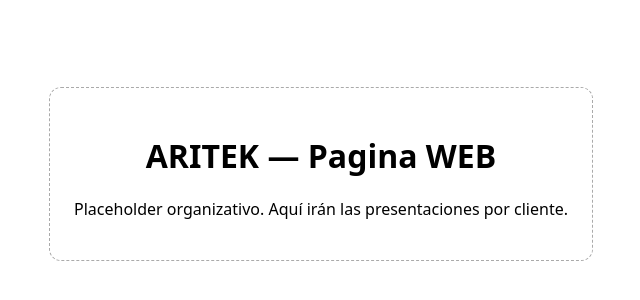
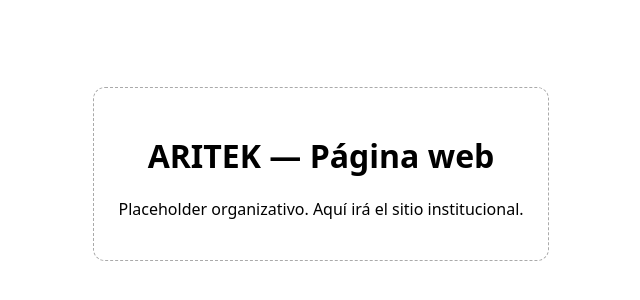
Before and after one commit to AritekSAS/pagina-web-aritek, a plain HTML site: page index.html in a window 1280 px wide. Shown: the part 226-526 px from the top of the page, without its empty margins (319-959 px from the left). Drawn offline with Linux system fonts and the light colour scheme.

Commit message:
prueba nueva

```diff
--- a/index.html
+++ b/index.html
@@ -3,13 +3,13 @@
 <head>
   <meta charset="utf-8" />
   <meta name="viewport" content="width=device-width, initial-scale=1" />
-  <title>ARITEK — Pagina WEB (placeholder)</title>
+  <title>ARITEK — Página web (placeholder)</title>
   <style>body{font-family:system-ui,Segoe UI,Roboto,Arial,sans-serif;display:grid;place-items:center;height:100dvh;margin:0}main{max-width:700px;padding:24px;text-align:center;border:1px dashed #aaa;border-radius:12px}</style>
 </head>
 <body>
   <main>
-    <h1>ARITEK — Pagina WEB</h1>
-    <p>Placeholder organizativo. Aquí irán las presentaciones por cliente.</p>
+    <h1>ARITEK — Página web</h1>
+    <p>Placeholder organizativo. Aquí irá el sitio institucional.</p>
   </main>
 </body>
 </html>
```
Also changed, not shown: 1 other file.
